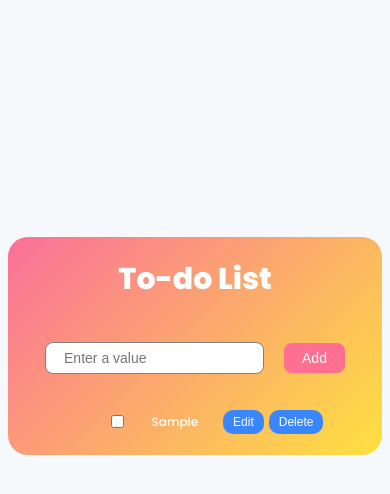
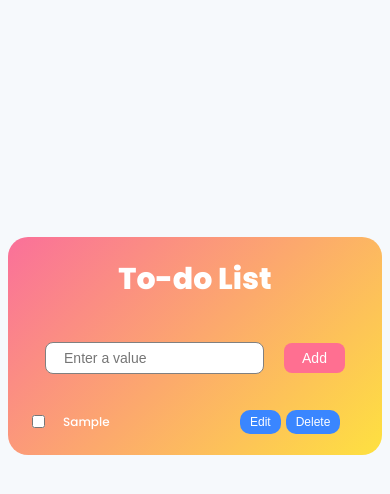
Before and after one commit to Deepanshi28-bisht/To-do-List, a plain HTML site: page index.html in a window 390 px wide. Both pictures are taken after typing "Sample" into the empty fields and a click on the button "Add". Drawn offline with Linux system fonts and the light colour scheme; a web font is replaced by a local one.

Commit message:
css issue fixed

```diff
--- a/style.css
+++ b/style.css
@@ -53,6 +53,7 @@ input:focus {
   color: white;
   font-size: 15px;
 }
+
 .task-list {
   display: flex;
   flex-direction: column;
@@ -68,6 +69,7 @@ input:focus {
   list-style: none;
   gap: 10px;
 }
+
 .task-title {
   color: white;
   font-size: 18px;
@@ -114,15 +116,12 @@ input:focus {
   .task-list {
     display: flex;
     flex-direction: column;
-    justify-content: center;
-    align-items: center;
     width: 100%;
   }
   .task-list li {
     margin-bottom: 5px;
-    justify-content: center;
-    align-items: center;
-    gap: 25px;
+    gap: 15px;
+
   }
   .btn-group {
     justify-content: flex-start;
@@ -140,5 +139,7 @@ input:focus {
   }
   .task-title{
   font-size: 12px;
+  width: 100%;
   }
+
 }
```
